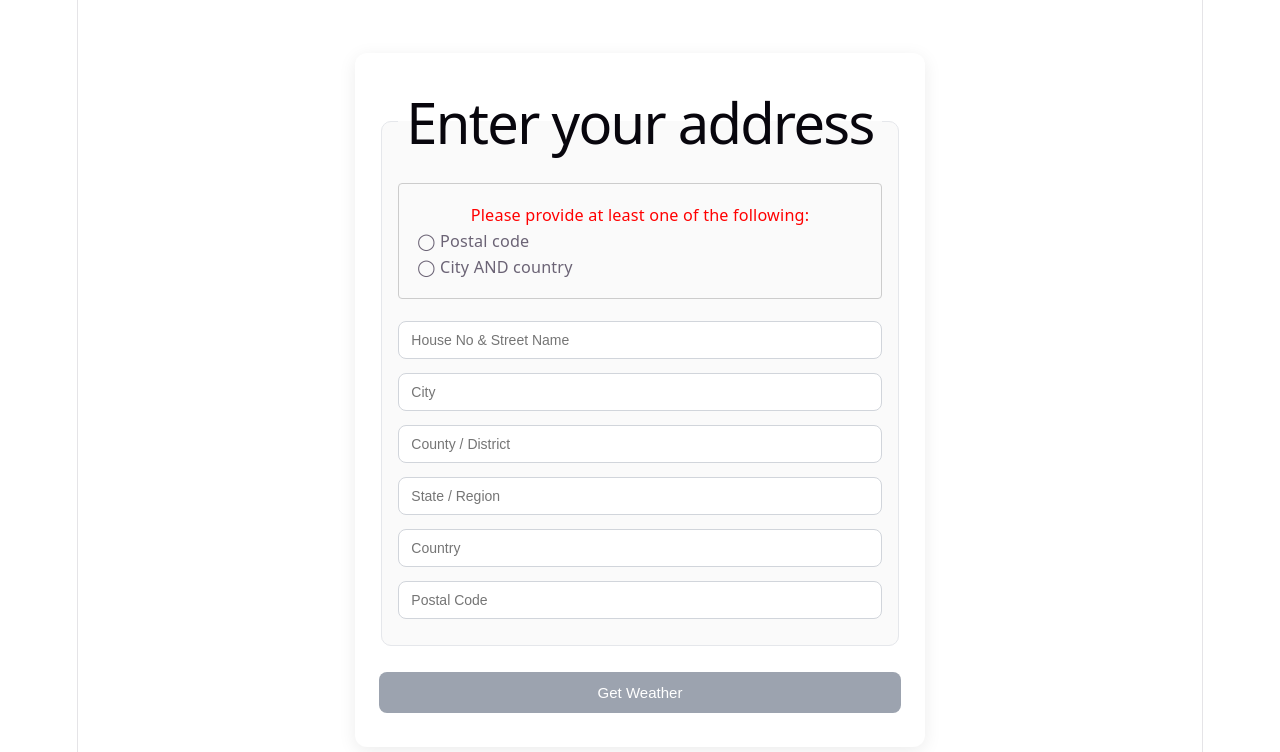
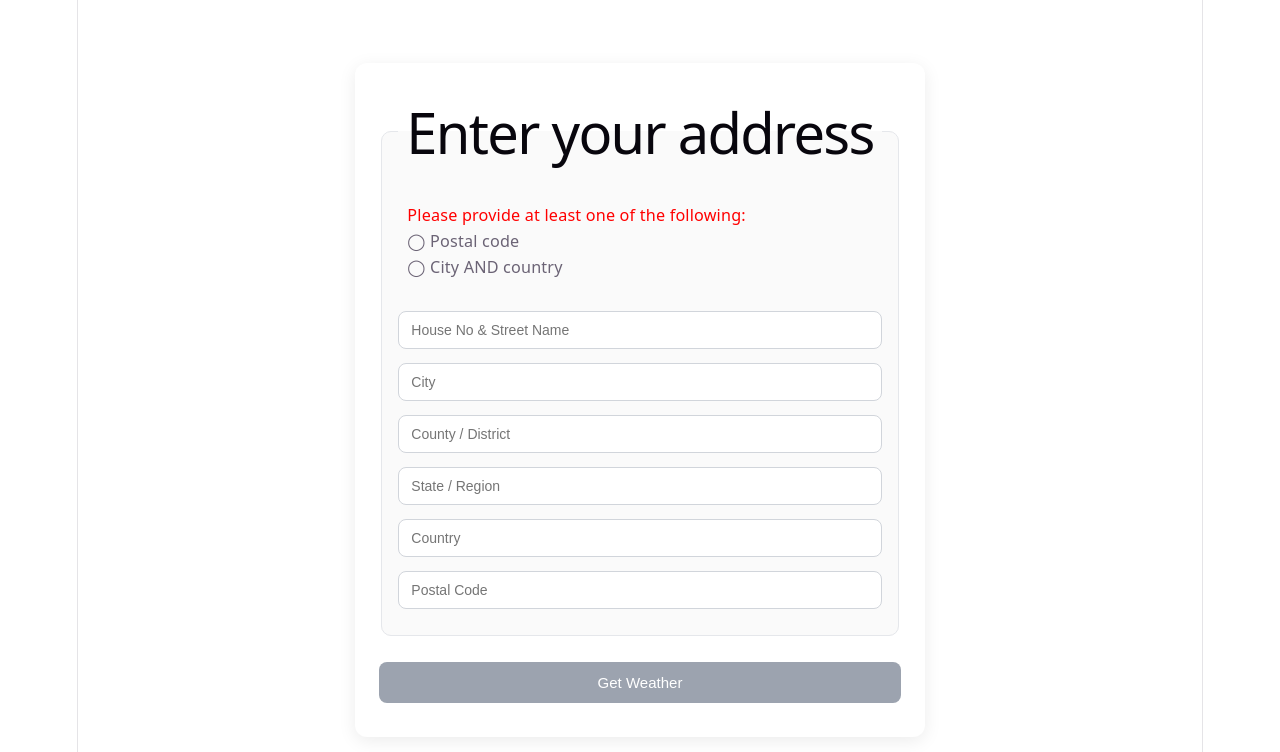
Before and after one commit to kgulbarg/Sky-Pin, a React (Vite) app in the folder frontend/skypin-frontend/: page / in a window 1280 px wide. Shown: the top 752 px of the page. Built offline with nearby package versions, Linux system fonts and the light colour scheme.

Commit message:
Minor styling

```diff
--- a/frontend/skypin-frontend/src/App.jsx
+++ b/frontend/skypin-frontend/src/App.jsx
@@ -31,12 +31,12 @@ function App() {
             <fieldset>
               <legend><h1>Enter your address</h1></legend>
 
-              <div style={{ fontSize: "0.9rem", marginBottom: "1rem", padding: "1rem", border: "1px solid #ccc", borderRadius: "4px" }}>
-                <div style={{ marginBottom: "0rem", color: isValid ? "green" : "red"  }}>Please provide at least one of the following:</div>
-                <div style={{ marginBottom: "0rem", alignItems: "left", display: "flex" }}>
+              <div style={{ fontSize: "0.9rem", marginBottom: "1rem", padding: "0.5rem", alignItems: "left"}}>
+                <div style={{ marginBottom: "0rem", color: isValid ? "green" : "red", display: "flex" }}>Please provide at least one of the following:</div>
+                <div style={{ marginBottom: "0rem", display: "flex" }}>
                   <span>{postalcode.trim() !== "" ? "✓" : "◯"}</span> &nbsp;Postal code
                 </div>
-                <div style={{ alignItems: "left", display: "flex" }}>
+                <div style={{ display: "flex" }}>
                   <span>{city.trim() !== "" && country.trim() !== "" ? "✓" : "◯"}</span> &nbsp;City AND country
                 </div>
               </div>
```
